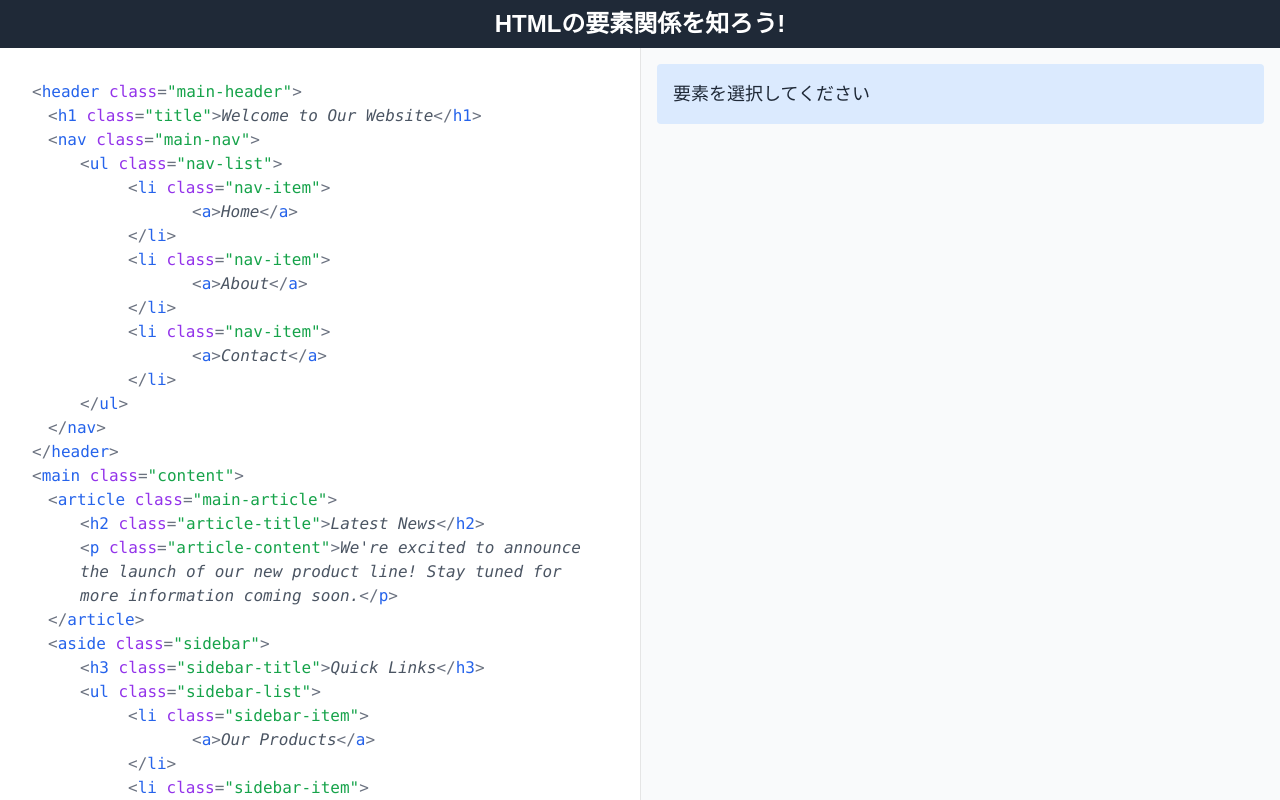
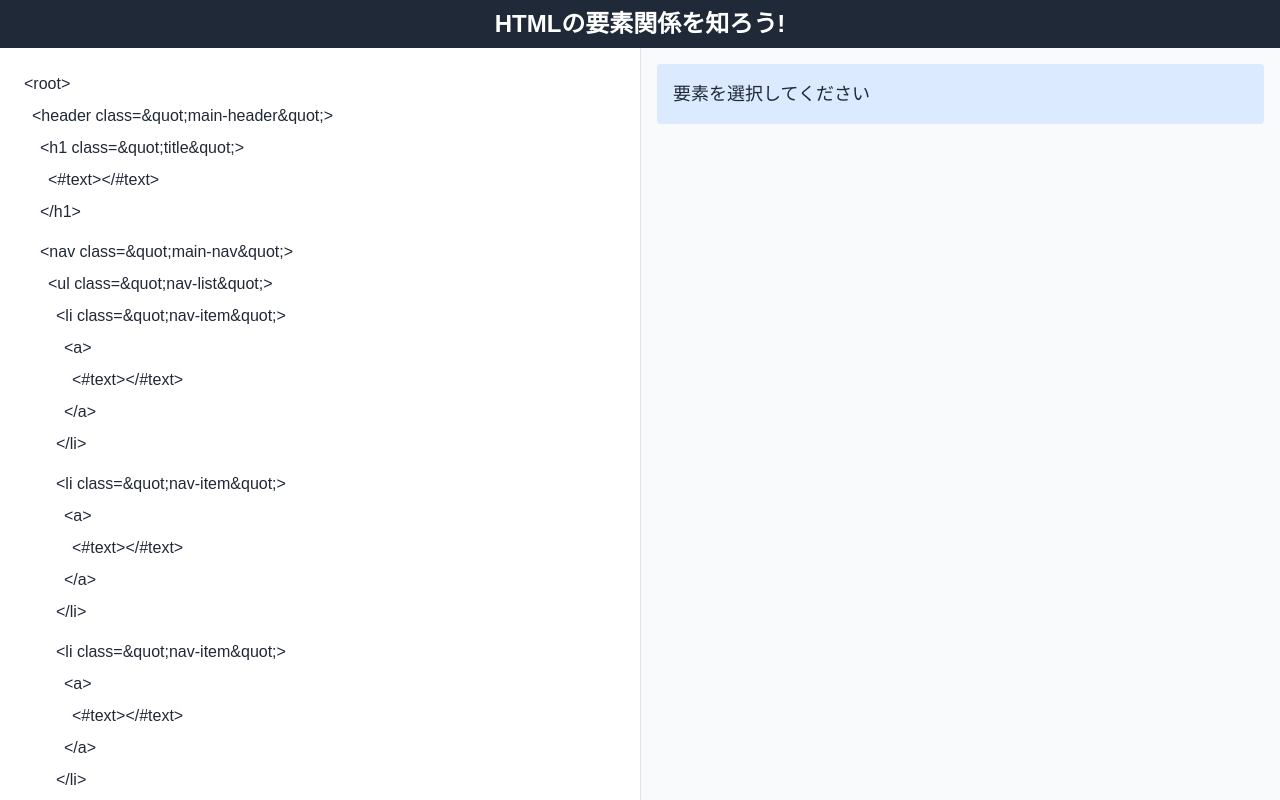
Before and after one commit to barmaguro/html-element-relationships, a Next.js app in the folder html-element-relationships/: page / in a window 1280 px wide. Shown: the top 800 px of the page. Built offline with nearby package versions, Linux system fonts and the light colour scheme.

Commit message:
build時のエラー解決

```diff
--- a/html-element-relationships/components/HTMLTree.tsx
+++ b/html-element-relationships/components/HTMLTree.tsx
@@ -28,13 +28,10 @@ const HTMLTree: React.FC<HTMLTreeProps> = ({
     parent &&
     parent.children.some((child) => child.id === selectedElement.id) &&
     tree.id !== selectedElement.id;
-  const isAncestor = selectedElement && isAncestorOf(tree, selectedElement);
 
   const handleClick = (e: React.MouseEvent) => {
     e.stopPropagation();
-    setSelectedElement(
-      isSelected ? null : { ...tree, level, parent: parent || undefined }
-    );
+    setSelectedElement(isSelected ? null : { ...tree, level, parent: parent || undefined });
   };
 
   const getHighlightClass = () => {
@@ -42,58 +39,14 @@ const HTMLTree: React.FC<HTMLTreeProps> = ({
     if (isParent) return "bg-green-200 text-green-800";
     if (isChild) return "bg-yellow-200 text-yellow-800";
     if (isSibling) return "bg-purple-200 text-purple-800";
-    if (isAncestor) return "bg-orange-200 text-orange-800";
-    return "";
   };
 
-  if (tree.tag === "root") {
-    return (
-      <div className="bg-white text-gray-800 p-4 font-mono">
-        {tree.children.map((child, index) => (
-          <HTMLTree
-            key={child.id}
-            tree={child}
-            selectedElement={selectedElement}
-            setSelectedElement={setSelectedElement}
-            level={level}
-            parent={tree}
-          />
-        ))}
-      </div>
-    );
-  }
-
-  if (tree.tag === "#text") {
-    if (!tree.textContent?.trim()) {
-      return null;
-    }
-    return <span className="text-gray-600 italic">{tree.textContent}</span>;
-  }
-
-  const classString =
-    tree.classes.length > 0 ? ` class="${tree.classes.join(" ")}"` : "";
-
   return (
-    <div style={{ marginLeft: `${level * 16}px` }}>
-      <span
-        className={`cursor-pointer ${getHighlightClass()}`}
-        onClick={handleClick}
-      >
-        <span className="text-gray-500">&lt;</span>
-        <span className="text-blue-600">{tree.tag}</span>
-        {classString && (
-          <>
-            <span className="text-purple-600"> class</span>
-            <span className="text-gray-500">=</span>
-            <span className="text-green-600">"{tree.classes.join(" ")}"</span>
-          </>
-        )}
-        <span className="text-gray-500">&gt;</span>
-      </span>
-      {tree.textContent && !tree.children.length && tree.textContent.trim() && (
-        <span className="text-gray-300 ml-2">{tree.textContent}</span>
-      )}
-      {tree.children.map((child, index) => (
+    <div onClick={handleClick} className={`p-2 ${getHighlightClass()}`}>
+      &lt;{tree.tag}
+      {tree.classes.length > 0 ? ` class=&quot;${tree.classes.join(" ")}&quot;` : ""}
+      &gt;
+      {tree.children.map((child) => (
         <HTMLTree
           key={child.id}
           tree={child}
@@ -103,29 +56,9 @@ const HTMLTree: React.FC<HTMLTreeProps> = ({
           parent={tree}
         />
       ))}
-      {tree.children.length > 0 && (
-        <span
-          className={`cursor-pointer ${getHighlightClass()}`}
-          onClick={handleClick}
-        >
-          <span className="text-gray-500">&lt;/</span>
-          <span className="text-blue-600">{tree.tag}</span>
-          <span className="text-gray-500">&gt;</span>
-        </span>
-      )}
+      &lt;/{tree.tag}&gt;
     </div>
   );
 };
 
-function isAncestorOf(ancestor: Element, descendant: Element): boolean {
-  let current = descendant.parent;
-  while (current) {
-    if (current.id === ancestor.id) {
-      return true;
-    }
-    current = current.parent;
-  }
-  return false;
-}
-
 export default HTMLTree;
```
